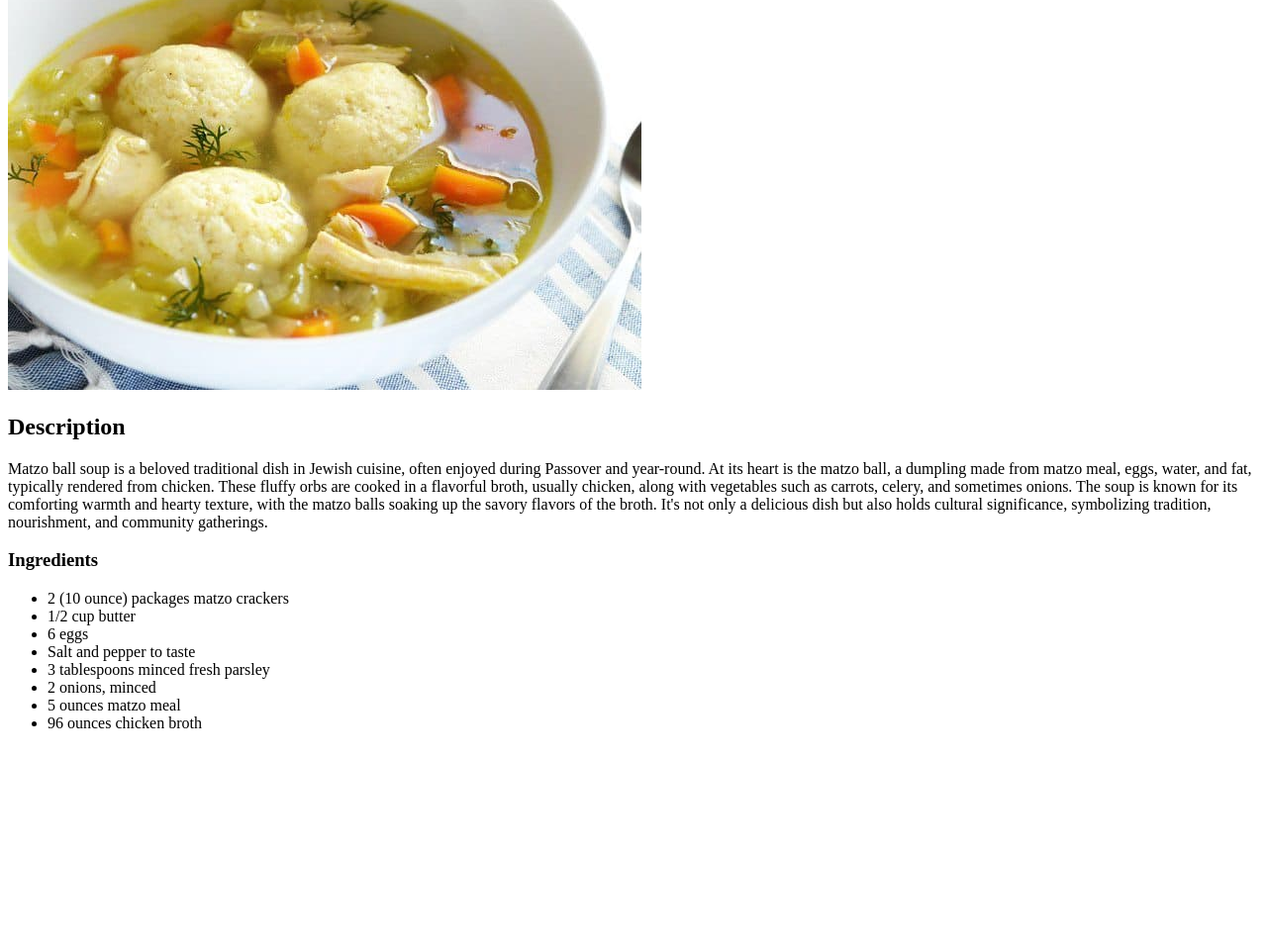
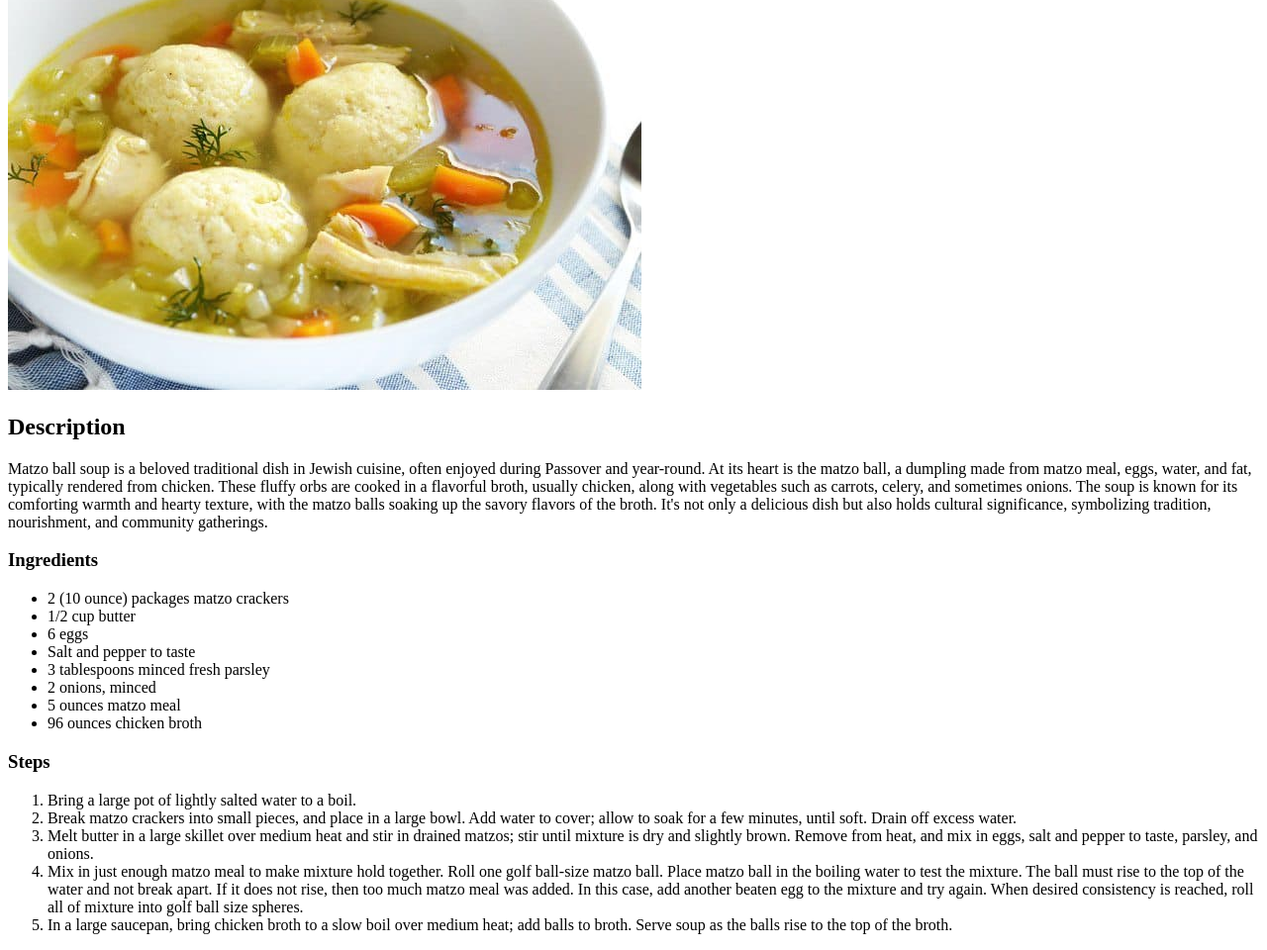
Before and after one commit to hayleymh/odin-recipes, a plain HTML site: page recipes/matzo-ball-soup.html in a window 1280 px wide. Shown: the part 166-1126 px from the top of the page at 99% size. Before the commit the page ends 922 px from the top, so only its background shows below. Drawn offline with Linux system fonts and the light colour scheme.

Commit message:
Add steps to matzo ball soup recipe

```diff
--- a/recipes/matzo-ball-soup.html
+++ b/recipes/matzo-ball-soup.html
@@ -24,5 +24,17 @@
                 <li>5 ounces matzo meal</li>
                 <li>96 ounces chicken broth</li>
             </ul>
+            <h3>Steps</h3>
+            <ol>
+                <li>Bring a large pot of lightly salted water to a boil.</li>
+                <li>Break matzo crackers into small pieces, and place in a large bowl. Add water to cover; allow to soak for a few minutes, until soft.
+                    Drain off excess water.</li>
+                <li>Melt butter in a large skillet over medium heat and stir in drained matzos; stir until mixture is dry and slightly brown.
+                    Remove from heat, and mix in eggs, salt and pepper to taste, parsley, and onions.</li>
+                <li>Mix in just enough matzo meal to make mixture hold together. Roll one golf ball-size matzo ball. Place matzo ball in the boiling water to test the mixture.
+                    The ball must rise to the top of the water and not break apart. If it does not rise, then too much matzo meal was added.
+                    In this case, add another beaten egg to the mixture and try again. When desired consistency is reached, roll all of mixture into golf ball size spheres.</li>
+                <li>In a large saucepan, bring chicken broth to a slow boil over medium heat; add balls to broth. Serve soup as the balls rise to the top of the broth.</li>
+            </ol>
     </body>
 </html>
```
